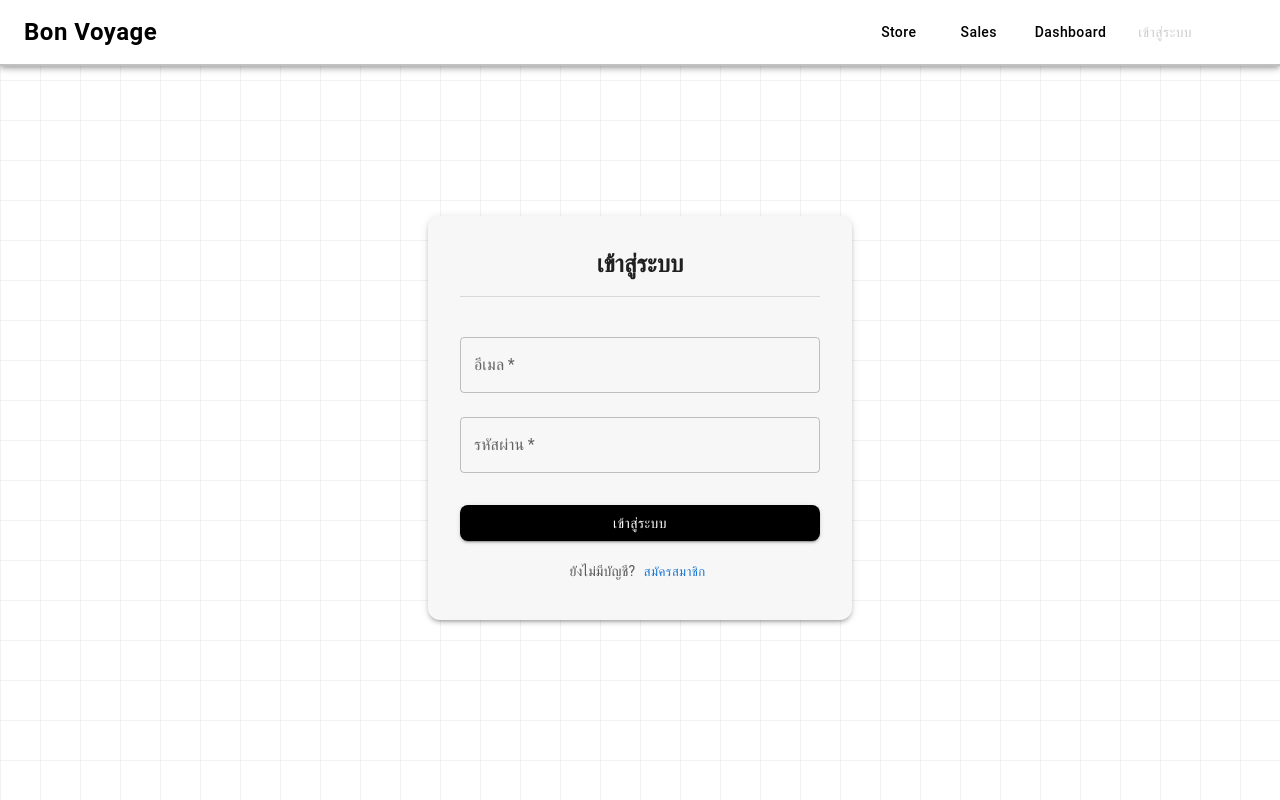
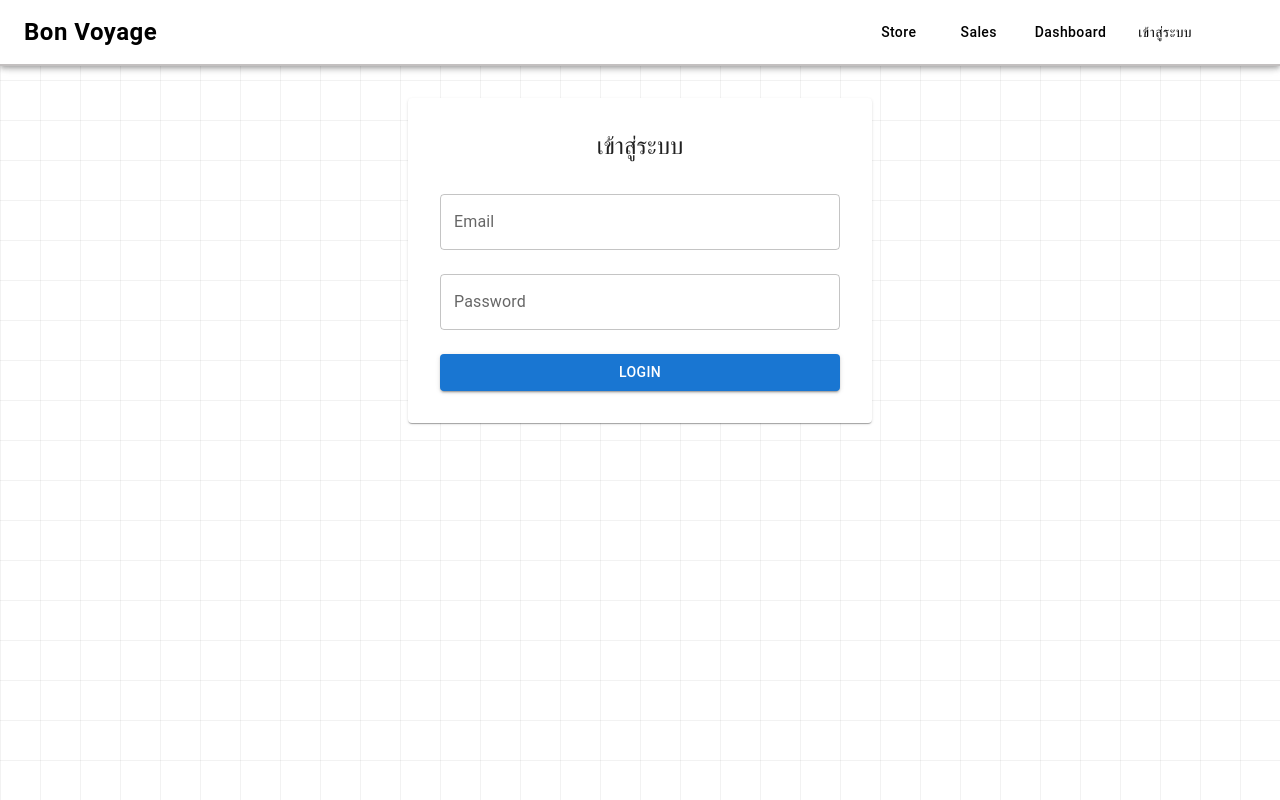
Before and after one commit to born71/simple-pos-ui, a React (Create React App) app: page /login in a window 1280 px wide. Built offline with nearby package versions, Linux system fonts and the light colour scheme; some icons are missing.

Commit message:
update auth context

```diff
--- a/src/components/HeaderBar.jsx
+++ b/src/components/HeaderBar.jsx
@@ -1,14 +1,27 @@
 import React, { useState } from 'react';
-import { AppBar, Toolbar, Typography, Box, Button, IconButton, Badge } from '@mui/material';
+import { AppBar, Toolbar, Typography, Box, Button, IconButton, Badge, Menu, MenuItem } from '@mui/material';
 import { Link, useNavigate } from 'react-router-dom';
 import ShoppingCartIcon from '@mui/icons-material/ShoppingCart';
+import AccountCircleIcon from '@mui/icons-material/AccountCircle';
 import { useCart } from '../context/CartContext';
 import MiniCartDrawer from './MiniCartDrawer';
+import { useAuth } from '../context/AuthContext';
 
 export default function HeaderBar() {
   const { count } = useCart();
   const [openCart, setOpenCart] = useState(false);
+  const [anchorEl, setAnchorEl] = useState(null);
   const navigate = useNavigate();
+  const { isLoggedIn, user, logout } = useAuth();
+
+  const handleMenuOpen = (event) => setAnchorEl(event.currentTarget);
+  const handleMenuClose = () => setAnchorEl(null);
+
+  const handleLogout = () => {
+    logout();
+    handleMenuClose();
+    navigate('/');
+  };
 
   return (
     <>
@@ -37,7 +50,7 @@ export default function HeaderBar() {
           </Typography>
 
           {/* Right side — navigation */}
-        <Box sx={{ display: 'flex', gap: 2 }}>
+          <Box sx={{ display: 'flex', alignItems: 'center', gap: 2 }}>
             <Button
               component={Link}
               to="/"
@@ -72,11 +85,38 @@ export default function HeaderBar() {
               Dashboard
             </Button>
 
-          <Button onClick={() => navigate('/login')} sx={{ color: '#ccc' }}>
+            {/* ✅ Login or User Info */}
+            {!isLoggedIn ? (
+              <Button
+                onClick={() => navigate('/login')}
+                sx={{
+                  color: '#000000ff',
+                  textTransform: 'none',
+                  '&:hover': { color: '#fff', backgroundColor: '#2a2a2a' },
+                }}
+              >
                 เข้าสู่ระบบ
               </Button>
+            ) : (
+              <>
+                <IconButton onClick={handleMenuOpen} sx={{ color: '#000000ff' }}>
+                  <AccountCircleIcon />
+                </IconButton>
+                <Menu
+                  anchorEl={anchorEl}
+                  open={Boolean(anchorEl)}
+                  onClose={handleMenuClose}
+                  anchorOrigin={{ vertical: 'bottom', horizontal: 'right' }}
+                  transformOrigin={{ vertical: 'top', horizontal: 'right' }}
+                >
+                  <MenuItem disabled>👋 {user.name}</MenuItem>
+                  <MenuItem onClick={handleLogout}>ออกจากระบบ</MenuItem>
+                </Menu>
+              </>
+            )}
 
-          <IconButton sx={{ color: '#ccc' }} onClick={() => setOpenCart(true)}>
+            {/* 🛒 Cart Icon */}
+            <IconButton sx={{ color: '#000000ff' }} onClick={() => setOpenCart(true)}>
               <Badge badgeContent={count} color="primary">
                 <ShoppingCartIcon />
               </Badge>
@@ -84,6 +124,7 @@ export default function HeaderBar() {
           </Box>
         </Toolbar>
       </AppBar>
+
       {/* 🛒 Mini Cart Drawer */}
       <MiniCartDrawer open={openCart} onClose={() => setOpenCart(false)} />
     </>
--- /dev/null
+++ b/src/context/AuthContext.jsx
@@ -0,0 +1,38 @@
+// src/context/AuthContext.jsx
+import React, { createContext, useContext, useState } from 'react';
+import axios from 'axios';
+
+const AuthContext = createContext();
+const API_URL = 'http://localhost:8080/api/auth';
+
+export function AuthProvider({ children }) {
+  const [user, setUser] = useState(() => JSON.parse(localStorage.getItem('user')));
+  const [token, setToken] = useState(() => localStorage.getItem('access_token'));
+
+  const login = async (email, password) => {
+    const res = await axios.post(`${API_URL}/login`, { email, password });
+    const { access_token, user } = res.data;
+
+    localStorage.setItem('access_token', access_token);
+    localStorage.setItem('user', JSON.stringify(user));
+    setToken(access_token);
+    setUser(user);
+  };
+
+  const logout = () => {
+    localStorage.removeItem('access_token');
+    localStorage.removeItem('user');
+    setToken(null);
+    setUser(null);
+  };
+
+  const isLoggedIn = !!token;
+
+  return (
+    <AuthContext.Provider value={{ user, token, isLoggedIn, login, logout }}>
+      {children}
+    </AuthContext.Provider>
+  );
+}
+
+export const useAuth = () => useContext(AuthContext);
--- a/src/index.js
+++ b/src/index.js
@@ -3,11 +3,14 @@ import ReactDOM from 'react-dom/client';
 import App from './App';
 import { CartProvider } from './context/CartContext';
 import './styles/global.css';
+import { AuthProvider } from './context/AuthContext';
 
 ReactDOM.createRoot(document.getElementById('root')).render(
   <React.StrictMode>
-    <CartProvider>
-      <App />
-    </CartProvider>
+    <AuthProvider>
+      <CartProvider>
+        <App />
+      </CartProvider>
+    </AuthProvider>
   </React.StrictMode>
 );
--- a/src/pages/LoginPage.jsx
+++ b/src/pages/LoginPage.jsx
@@ -1,106 +1,49 @@
 import React, { useState } from 'react';
-import {
-  Paper, TextField, Button, Typography, Box, Divider, InputAdornment, IconButton
-} from '@mui/material';
-import Visibility from '@mui/icons-material/Visibility';
-import VisibilityOff from '@mui/icons-material/VisibilityOff';
-import { useNavigate } from 'react-router-dom';
+import { useAuth } from '../context/AuthContext';
+import { Button, TextField, Paper, Typography } from '@mui/material';
 
 export default function LoginPage() {
-  const navigate = useNavigate();
-  const [showPassword, setShowPassword] = useState(false);
-  const [form, setForm] = useState({ email: '', password: '' });
+  const { login } = useAuth();
+  const [email, setEmail] = useState('');
+  const [password, setPassword] = useState('');
+  const [error, setError] = useState('');
 
-  const handleChange = (e) => {
-    setForm({ ...form, [e.target.name]: e.target.value });
-  };
-
-  const handleSubmit = (e) => {
+  const handleSubmit = async (e) => {
     e.preventDefault();
-    // TODO: connect backend auth later
-    console.log('Login:', form);
-    navigate('/'); // redirect after login
+    try {
+      await login(email, password);
+      window.location.href = '/';   // redirect after login
+    } catch (err) {
+      setError('Invalid credentials');
+    }
   };
 
   return (
-    <Box
-      sx={{
-        display: 'flex',
-        justifyContent: 'center',
-        alignItems: 'center',
-        minHeight: '80vh',
-      }}
-    >
-      <Paper
-        elevation={3}
-        sx={{
-          width: 360,
-          p: 4,
-          borderRadius: 3,
-          backgroundColor: '#f7f7f7',
-        }}
-      >
-        <Typography variant="h5" sx={{ mb: 2, fontWeight: 600, textAlign: 'center' }}>
-          เข้าสู่ระบบ
-        </Typography>
-        <Divider sx={{ mb: 3 }} />
-
+    <Paper sx={{ p: 4, mt: 4, maxWidth: 400, mx: 'auto', textAlign: 'center' }}>
+      <Typography variant="h5" sx={{ mb: 2 }}>เข้าสู่ระบบ</Typography>
+      {error && <Typography color="error" sx={{ mb: 1 }}>{error}</Typography>}
       <form onSubmit={handleSubmit}>
         <TextField
           fullWidth
-            label="อีเมล"
-            name="email"
-            value={form.email}
-            onChange={handleChange}
+          label="Email"
+          variant="outlined"
           margin="normal"
-            required
+          value={email}
+          onChange={(e) => setEmail(e.target.value)}
         />
-
         <TextField
           fullWidth
-            label="รหัสผ่าน"
-            name="password"
-            type={showPassword ? 'text' : 'password'}
-            value={form.password}
-            onChange={handleChange}
+          label="Password"
+          type="password"
+          variant="outlined"
           margin="normal"
-            required
-            InputProps={{
-              endAdornment: (
-                <InputAdornment position="end">
-                  <IconButton onClick={() => setShowPassword(!showPassword)}>
-                    {showPassword ? <VisibilityOff /> : <Visibility />}
-                  </IconButton>
-                </InputAdornment>
-              ),
-            }}
+          value={password}
+          onChange={(e) => setPassword(e.target.value)}
         />
-
-          <Button
-            type="submit"
-            fullWidth
-            variant="contained"
-            sx={{
-              mt: 3,
-              borderRadius: 2,
-              backgroundColor: '#000',
-              '&:hover': { backgroundColor: '#333' },
-            }}
-          >
-            เข้าสู่ระบบ
+        <Button type="submit" variant="contained" sx={{ mt: 2, width: '100%' }}>
+          Login
         </Button>
-
-          <Typography
-            variant="body2"
-            sx={{ textAlign: 'center', mt: 2, color: '#555' }}
-          >
-            ยังไม่มีบัญชี?{' '}
-            <Button variant="text" size="small" sx={{ textTransform: 'none' }}>
-              สมัครสมาชิก
-            </Button>
-          </Typography>
       </form>
     </Paper>
-    </Box>
   );
 }
```
Also changed, not shown: src/api/axiosAuth.js (added, +13 -0 lines). Lines whose indentation alone changed are shown as unchanged.
